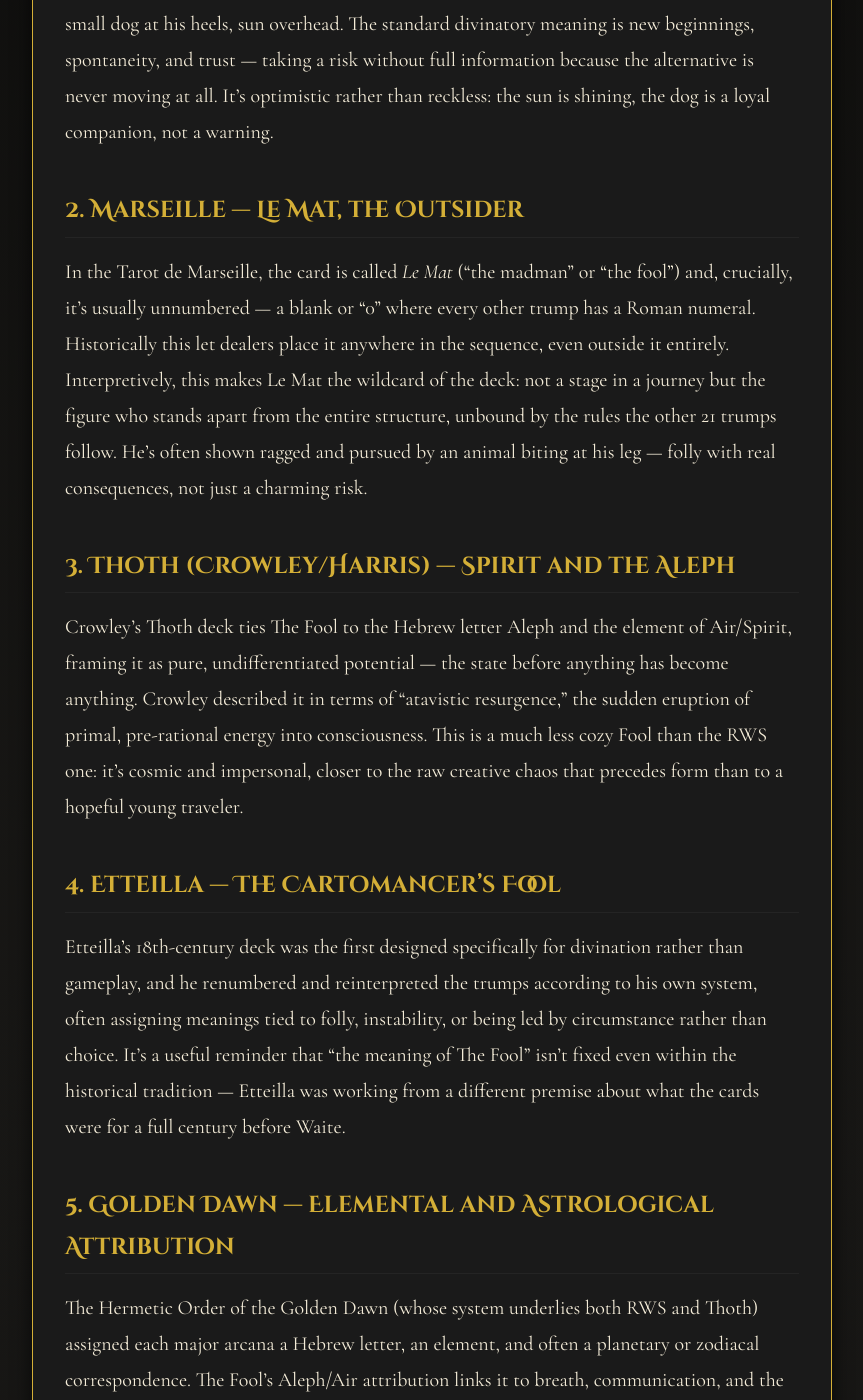
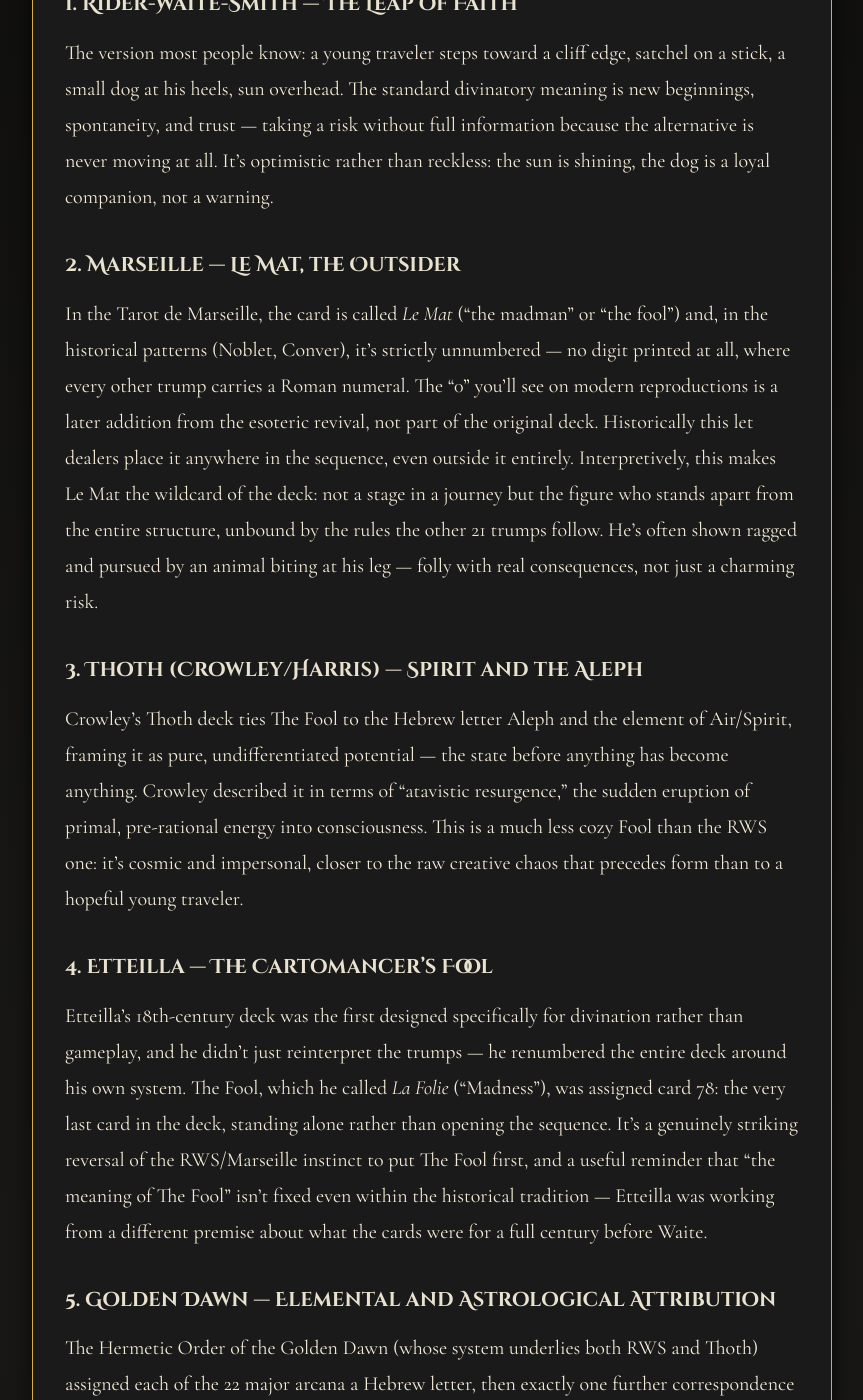
Before and after one commit to maf187/the-gilded-sigil, a Jekyll site: the page built from _posts/2026-08-27-10-different-ways-to-interpret-the-fool.md, in a window 1280 px wide and 1400 px high, scrolled down 726 px. Shown: the whole window, without its empty margins (208-1071 px from the left). Built offline with Jekyll 4.4.1, drawn with Linux system fonts in a browser that asks for light colours; some of the changed text lies outside the part shown.

Commit message:
Revise interpretations of The Fool in tarot
Updated section headers and improved text clarity throughout the document, enhancing the presentation of interpretations of The Fool in tarot.

```diff
--- a/_posts/2026-08-27-10-different-ways-to-interpret-the-fool.md
+++ b/_posts/2026-08-27-10-different-ways-to-interpret-the-fool.md
@@ -9,44 +9,46 @@
 
 The Fool is the card every tarot tradition treats differently — it's numbered 0 (or not numbered at all), so it sits outside the normal sequence and each system has had to decide what that even means. Here are ten distinct, traditionally-grounded readings, moving from the classic historical systems into more modern and unconventional lenses.
 
-## 1. Rider-Waite-Smith — The Leap of Faith
+## Historical & Esoteric Systems
+
+### 1. Rider-Waite-Smith — The Leap of Faith
 
 The version most people know: a young traveler steps toward a cliff edge, satchel on a stick, a small dog at his heels, sun overhead. The standard divinatory meaning is new beginnings, spontaneity, and trust — taking a risk without full information because the alternative is never moving at all. It's optimistic rather than reckless: the sun is shining, the dog is a loyal companion, not a warning.
 
-## 2. Marseille — Le Mat, the Outsider
+### 2. Marseille — Le Mat, the Outsider
 
-In the Tarot de Marseille, the card is called *Le Mat* ("the madman" or "the fool") and, crucially, it's usually unnumbered — a blank or "0" where every other trump has a Roman numeral. Historically this let dealers place it anywhere in the sequence, even outside it entirely. Interpretively, this makes Le Mat the wildcard of the deck: not a stage in a journey but the figure who stands apart from the entire structure, unbound by the rules the other 21 trumps follow. He's often shown ragged and pursued by an animal biting at his leg — folly with real consequences, not just a charming risk.
+In the Tarot de Marseille, the card is called *Le Mat* ("the madman" or "the fool") and, in the historical patterns (Noblet, Conver), it's strictly unnumbered — no digit printed at all, where every other trump carries a Roman numeral. The "0" you'll see on modern reproductions is a later addition from the esoteric revival, not part of the original deck. Historically this let dealers place it anywhere in the sequence, even outside it entirely. Interpretively, this makes Le Mat the wildcard of the deck: not a stage in a journey but the figure who stands apart from the entire structure, unbound by the rules the other 21 trumps follow. He's often shown ragged and pursued by an animal biting at his leg — folly with real consequences, not just a charming risk.
 
-## 3. Thoth (Crowley/Harris) — Spirit and the Aleph
+### 3. Thoth (Crowley/Harris) — Spirit and the Aleph
 
 Crowley's Thoth deck ties The Fool to the Hebrew letter Aleph and the element of Air/Spirit, framing it as pure, undifferentiated potential — the state before anything has become anything. Crowley described it in terms of "atavistic resurgence," the sudden eruption of primal, pre-rational energy into consciousness. This is a much less cozy Fool than the RWS one: it's cosmic and impersonal, closer to the raw creative chaos that precedes form than to a hopeful young traveler.
 
-## 4. Etteilla — The Cartomancer's Fool
+### 4. Etteilla — The Cartomancer's Fool
 
-Etteilla's 18th-century deck was the first designed specifically for divination rather than gameplay, and he renumbered and reinterpreted the trumps according to his own system, often assigning meanings tied to folly, instability, or being led by circumstance rather than choice. It's a useful reminder that "the meaning of The Fool" isn't fixed even within the historical tradition — Etteilla was working from a different premise about what the cards were for a full century before Waite.
+Etteilla's 18th-century deck was the first designed specifically for divination rather than gameplay, and he didn't just reinterpret the trumps — he renumbered the entire deck around his own system. The Fool, which he called *La Folie* ("Madness"), was assigned card 78: the very last card in the deck, standing alone rather than opening the sequence. It's a genuinely striking reversal of the RWS/Marseille instinct to put The Fool first, and a useful reminder that "the meaning of The Fool" isn't fixed even within the historical tradition — Etteilla was working from a different premise about what the cards were for a full century before Waite.
 
-## 5. Golden Dawn — Elemental and Astrological Attribution
+### 5. Golden Dawn — Elemental and Astrological Attribution
 
-The Hermetic Order of the Golden Dawn (whose system underlies both RWS and Thoth) assigned each major arcana a Hebrew letter, an element, and often a planetary or zodiacal correspondence. The Fool's Aleph/Air attribution links it to breath, communication, and the very first, formless movement of consciousness — read this way, the card isn't about a decision at all, but about the moment just before thought becomes action.
+The Hermetic Order of the Golden Dawn (whose system underlies both RWS and Thoth) assigned each of the 22 major arcana a Hebrew letter, then exactly one further correspondence — never a stack of all three. The 3 "mother" letters get an element, the 7 "double" letters get a planet, and the 12 "simple" letters get a zodiac sign. The Fool's letter, Aleph, falls in the mother category, so it receives pure Air — no planet, no zodiac sign attached. That Air attribution links it to breath, communication, and the very first, formless movement of consciousness — read this way, the card isn't about a decision at all, but about the moment just before thought becomes action.
 
-## 6. Reversed — Recklessness Without the Faith
+## Psychological, Structural & Modern Lenses
+
+### 6. Reversed — Recklessness Without the Faith
 
 Traditional reversed meanings flip the optimism: naivety without the safety net, poor judgment, being taken advantage of, or leaping without even the instinct that guided the upright Fool. Some card systems (and some readers) don't use reversals at all — which is itself worth noting in an article like this, since whether reversals exist is its own point of disagreement between traditions.
 
-## 7. Numerological — Zero as Potential, Not Absence
+### 7. Numerological — Zero as Potential, Not Absence
 
 Numerologically, 0 isn't "nothing" — it's the container every other number will eventually fill. Read this way, The Fool represents pure potential prior to any choice narrowing it down: not naivety, but the state of maximum possibility, before the story (the rest of the major arcana) has started to close off options.
 
-## 8. Jungian / Archetypal — The Divine Child
+### 8. Jungian / Archetypal — The Divine Child
 
 Tarot writers working from Jungian psychology (Mary K. Greer among them) read The Fool as the archetype of the *puer aeternus* — the eternal or divine child, the part of the self that hasn't yet been shaped by ego, wounding, or social conditioning. In a spread, this reading treats the card less as advice about a decision and more as a mirror: which part of you hasn't been "written" yet?
 
-## 9. Modern Intuitive / Self-Reflection
+### 9. Modern Intuitive / Self-Reflection
 
 A lot of contemporary tarot practice (especially decks built for journaling and self-work rather than prediction) treats The Fool less as fortune-telling and more as a prompt: *Where am I being asked to trust myself without a guarantee? What would I do here if I weren't afraid of looking foolish?* This lens drops the divinatory "prediction" framing almost entirely in favor of therapeutic reflection.
 
-## 10. Comparative Mythology — The Call to Adventure
+### 10. Comparative Mythology — The Call to Adventure
 
-Step outside tarot literature entirely and The Fool maps neatly onto the first stage of Joseph Campbell's monomyth — the Hero's Journey. Every hero starts as an ordinary, somewhat unprepared figure who receives a "call to adventure" and has to decide whether to answer it. Read this way, The Fool isn't a personality type or a warning, it's a *narrative position*: the doorway every story (and every reader) has to walk through before transformation becomes possible.
-
----
+Step outside tarot literature entirely and The Fool maps neatly onto the first stage of Joseph Campbell's monomyth — the Hero's Journey. Every hero starts as an ordinary, somewhat unprepared figure who receives a "call to adventure" and has to decide whether to answer it. The tarot version of this idea has its own lineage: Eden Gray named it "The Fool's Journey" in the epilogue of her 1970 book *A Complete Guide to the Tarot*, building on an idea Waite had gestured at earlier — the soul's progress through the 21 cards that follow. It was later writers, notably Hajo Banzhaf, who drew the explicit parallel to Campbell's structure. Read this way, The Fool isn't a personality type or a warning, it's a *narrative position*: the doorway every story (and every reader) has to walk through before transformation becomes possible.
```
